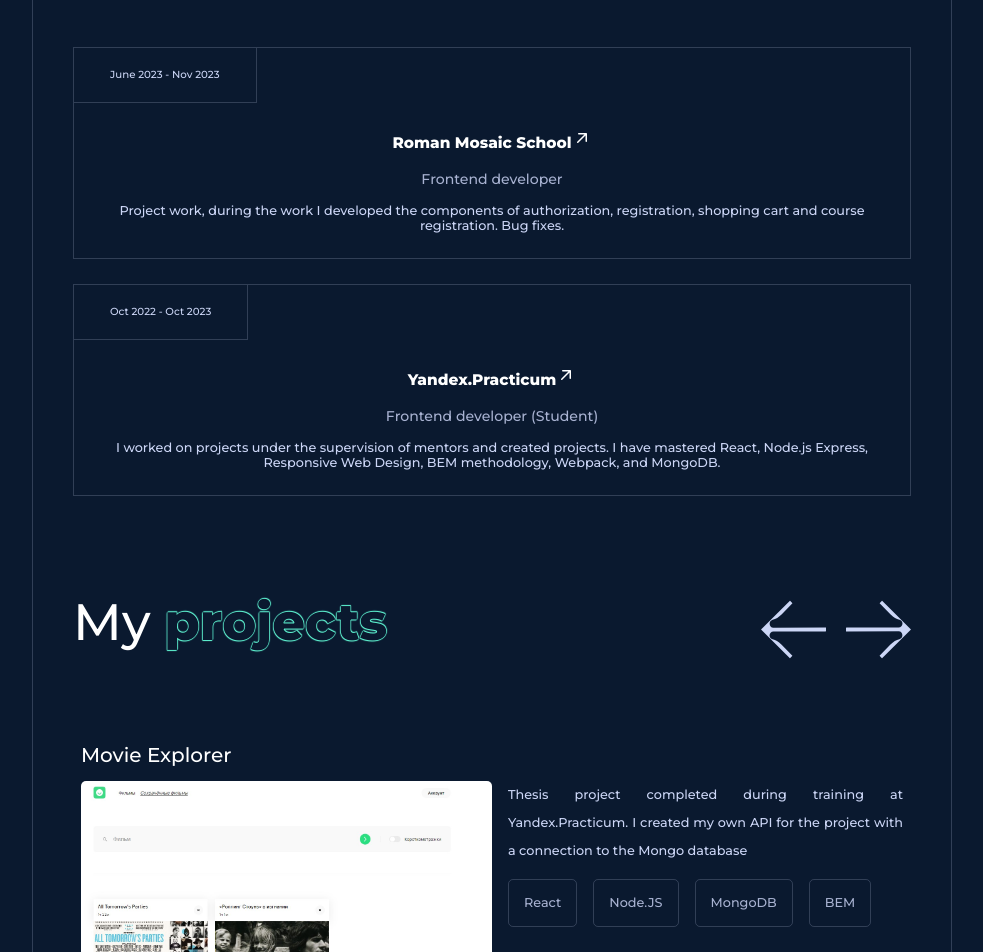
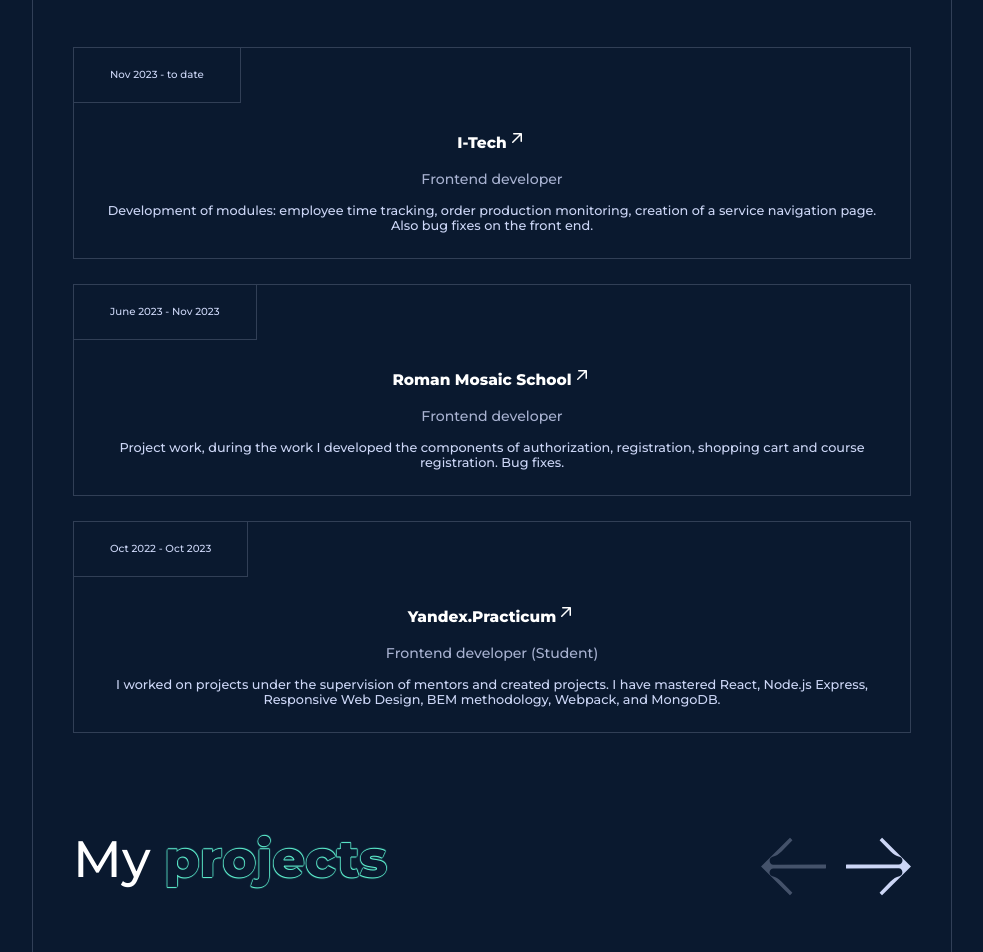
Before and after one commit to VKryanin/vk-port, a React (Create React App) app: page / in a window 1280 px wide. Shown: the part 2080-3032 px from the top of the page, without its empty margins (218-1201 px from the left). Built offline with nearby package versions, Linux system fonts and the light colour scheme.

Commit message:
add workplace

```diff
--- a/src/components/Education/Education.jsx
+++ b/src/components/Education/Education.jsx
@@ -1,5 +1,3 @@
-import { useState } from 'react';
-
 import { EduEng } from '../../utils/education';
 import { EducationItem } from '../EducationItem/EducationItem';
 
@@ -11,7 +9,7 @@
         <section id={id} className={styles.education}>
             <h5 className={styles.educationTitle}>A little bit <span className={styles.educationGreen}>about</span> my&nbsp;<span className={styles.educationGrey}>education</span></h5>
             <ul className={styles.educationList}>
-                {EduEng.map(({ Name, Age, Profile, Image }, index) => (
+                {EduEng.reverse().map(({ Name, Age, Profile, Image }, index) => (
                     <EducationItem
                         key={index}
                         name={Name}
--- a/src/components/Experience/Experience.jsx
+++ b/src/components/Experience/Experience.jsx
@@ -30,6 +30,23 @@
         <section id={id} className={styles.experience}>
             <h5 className={styles.experienceTitle}>My <span>experience</span></h5>
             <ul className={styles.experienceList}>
+                <li>
+                    <Link
+                        to="https://i-tech.su/"
+                        target='_blank'
+                        className={`${styles.experienceItem} ${hoveredItem !== null && hoveredItem !== 0 ? styles.darken : ''}`}
+                        onMouseEnter={() => handleItemHover(0)}
+                        onMouseLeave={() => handleItemHover(null)}>
+                        <p className={styles.experienceData}>Nov 2023 - to date </p>
+                        <div className={styles.experienceWrapper}>
+                            <h6 className={styles.experienceLink}>I-Tech
+                                <svg xmlns="http://www.w3.org/2000/svg" viewBox="0 0 20 20" fill="currentColor" className="inline-block h-4 w-4 shrink-0 transition-transform group-hover/link:-translate-y-1 group-hover/link:translate-x-1 group-focus-visible/link:-translate-y-1 group-focus-visible/link:translate-x-1 motion-reduce:transition-none ml-1 translate-y-px" aria-hidden="true"><path fillRule="evenodd" d="M5.22 14.78a.75.75 0 001.06 0l7.22-7.22v5.69a.75.75 0 001.5 0v-7.5a.75.75 0 00-.75-.75h-7.5a.75.75 0 000 1.5h5.69l-7.22 7.22a.75.75 0 000 1.06z" clipRule="evenodd"></path></svg>
+                            </h6>
+                            <p className={styles.experienceSubtitle}>Frontend developer</p>
+                            <p className={styles.experienceText}>Development of modules: employee time tracking, order production monitoring, creation of a service navigation page. Also bug fixes on the front end.</p>
+                        </div>
+                    </Link>
+                </li>
                 <li>
                     <Link
                         to="https://tessera.hopto.org/"
--- a/src/components/Projects/Projects.jsx
+++ b/src/components/Projects/Projects.jsx
@@ -8,9 +8,17 @@
 import travel from '../../images/travel.jpg';
 import stuff from '../../images/stuff.jpg';
 import roman from '../../images/Roman.jpg';
+import itech from '../../images/i-tech.jpg'
 import { Link } from 'react-router-dom';
 
 const slider = [
+    {
+        photo: itech,
+        name: 'I-Tech',
+        subtitle: 'Development of a corporate CRM system for internal use. Created several modules and optimized sending requests to the backend.',
+        stack: ['React', 'MobX', 'AntD', 'BEM'],
+        link: 'https://tessera.hopto.org/'
+    },
     {
         photo: roman,
         name: 'Roman Mosaic School',
@@ -50,7 +58,7 @@
 
 
 export const Projects = ({ id }) => {
-    const [activeIndex, setActiveIndex] = useState(2);
+    const [activeIndex, setActiveIndex] = useState(0);
     const countCards = (action) => {
         const newIndex = activeIndex + action;
         if (newIndex >= 0 && newIndex < slider.length) {
@@ -63,22 +71,21 @@
             <div className={styles.projectsHeader}>
                 <h5 className={styles.projectsTitle}>My <span>projects</span></h5>
                 <div className={styles.projectsButtons}>
-                    <button className={styles.projectsButton} onClick={() => countCards(-1)}>
+                    <button className={`${styles.projectsButton} ${activeIndex === 0 ? styles.projectsButtonDissable : ''}`} onClick={() => countCards(-1)} disabled={activeIndex === 0}>
                         <svg xmlns="http://www.w3.org/2000/svg" width="65" height="59" viewBox="0 0 65 59" fill="none">
                             <path d="M33.6104 3.32845L44.6302 14.5075C47.7843 17.5475 50.2591 18.9495 53.4245 19.7286C55.1271 20.1476 56.4879 21.6532 56.4862 23.552C56.4845 25.7265 54.8705 27.6136 52.5981 27.6155C50.3257 27.6174 0.0854749 27.6581 0.0854749 27.6581C0.0399294 27.6583 0.00297785 27.695 0.00294171 27.7402L2.91176e-08 31.3209C-3.78319e-05 31.3662 0.0368515 31.4029 0.0823953 31.4029L52.5951 31.3601C57.217 31.3564 57.7569 38.1891 53.3878 39.2412C50.1173 40.0289 47.5354 41.4654 44.1799 44.8048L33.5611 55.6723C33.53 55.7041 33.53 55.7548 33.561 55.7865L35.9436 58.2253C35.9761 58.2585 36.0299 58.2583 36.0622 58.2248L64.977 29.589C65.0076 29.5571 65.0076 29.5069 64.977 29.4753L36.1119 0.775022C36.0796 0.741706 36.0259 0.741651 35.9934 0.774908L33.6103 3.21393C33.579 3.24588 33.5791 3.2967 33.6104 3.32845Z" fill="#CCD6F6" />
                         </svg>
                     </button>
-                    <button className={styles.projectsButton} onClick={() => countCards(1)}>
+                    <button className={`${styles.projectsButton} ${activeIndex === slider.length - 1 ? styles.projectsButtonDissable : ''}`} onClick={() => countCards(1)}  disabled={activeIndex === slider.length - 1}>
                         <svg xmlns="http://www.w3.org/2000/svg" width="65" height="59" viewBox="0 0 65 59" fill="none">
                             <path d="M33.6104 3.32845L44.6302 14.5075C47.7843 17.5475 50.2591 18.9495 53.4245 19.7286C55.1271 20.1476 56.4879 21.6532 56.4862 23.552C56.4845 25.7265 54.8705 27.6136 52.5981 27.6155C50.3257 27.6174 0.0854749 27.6581 0.0854749 27.6581C0.0399294 27.6583 0.00297785 27.695 0.00294171 27.7402L2.91176e-08 31.3209C-3.78319e-05 31.3662 0.0368515 31.4029 0.0823953 31.4029L52.5951 31.3601C57.217 31.3564 57.7569 38.1891 53.3878 39.2412C50.1173 40.0289 47.5354 41.4654 44.1799 44.8048L33.5611 55.6723C33.53 55.7041 33.53 55.7548 33.561 55.7865L35.9436 58.2253C35.9761 58.2585 36.0299 58.2583 36.0622 58.2248L64.977 29.589C65.0076 29.5571 65.0076 29.5069 64.977 29.4753L36.1119 0.775022C36.0796 0.741706 36.0259 0.741651 35.9934 0.774908L33.6103 3.21393C33.579 3.24588 33.5791 3.2967 33.6104 3.32845Z" fill="#CCD6F6" />
                         </svg>
                     </button>
                 </div>
             </div>
-
             <div className={styles.projectsWrapper}>
                 {slider.map((item, index) =>
-                    <Link to={item.link} target='_blank' className={`${styles.projectsItem} ${index === activeIndex
+                    <Link to={item.link} target='_blank' key={item.name} className={`${styles.projectsItem} ${index === activeIndex
                         ? styles.projectsItemActive
                         : styles.projectsItemInactive}`}>
                         <h6 className={styles.projectsName}>{item.name}</h6>
@@ -88,15 +95,14 @@
                                 <p className={styles.projectsSubtitle}>{item.subtitle}</p>
                                 <ul>
                                     {
-                                        item.stack.map((tech) => {
-                                            return <li className={styles.projectsTech}>
+                                        item.stack.map((tech, i) => {
+                                            return <li key={i} className={styles.projectsTech}>
                                                 {tech}
                                             </li>
                                         })
                                     }
                                 </ul>
                             </div>
-
                         </div>
                     </Link>
                 )}
--- a/src/components/Projects/Projects.module.scss
+++ b/src/components/Projects/Projects.module.scss
@@ -1,6 +1,4 @@
 .projects {
-  // box-sizing: border-box;
-  // overflow: hidden;
   height: 450px;
   width: 100%;
   max-width: 1146px;
@@ -43,10 +41,19 @@
     border: none;
     padding: 0;
     display: flex;
+    transition: all .3s linear;
 
 
     &:first-of-type {
       transform: rotate(180deg);
+    }
+
+    &Dissable:hover {
+      cursor: not-allowed;
+    }
+
+    &Dissable path {
+      opacity: .3;
     }
   }
 
```
Also changed, not shown: src/images/i-tech.jpg (added).
